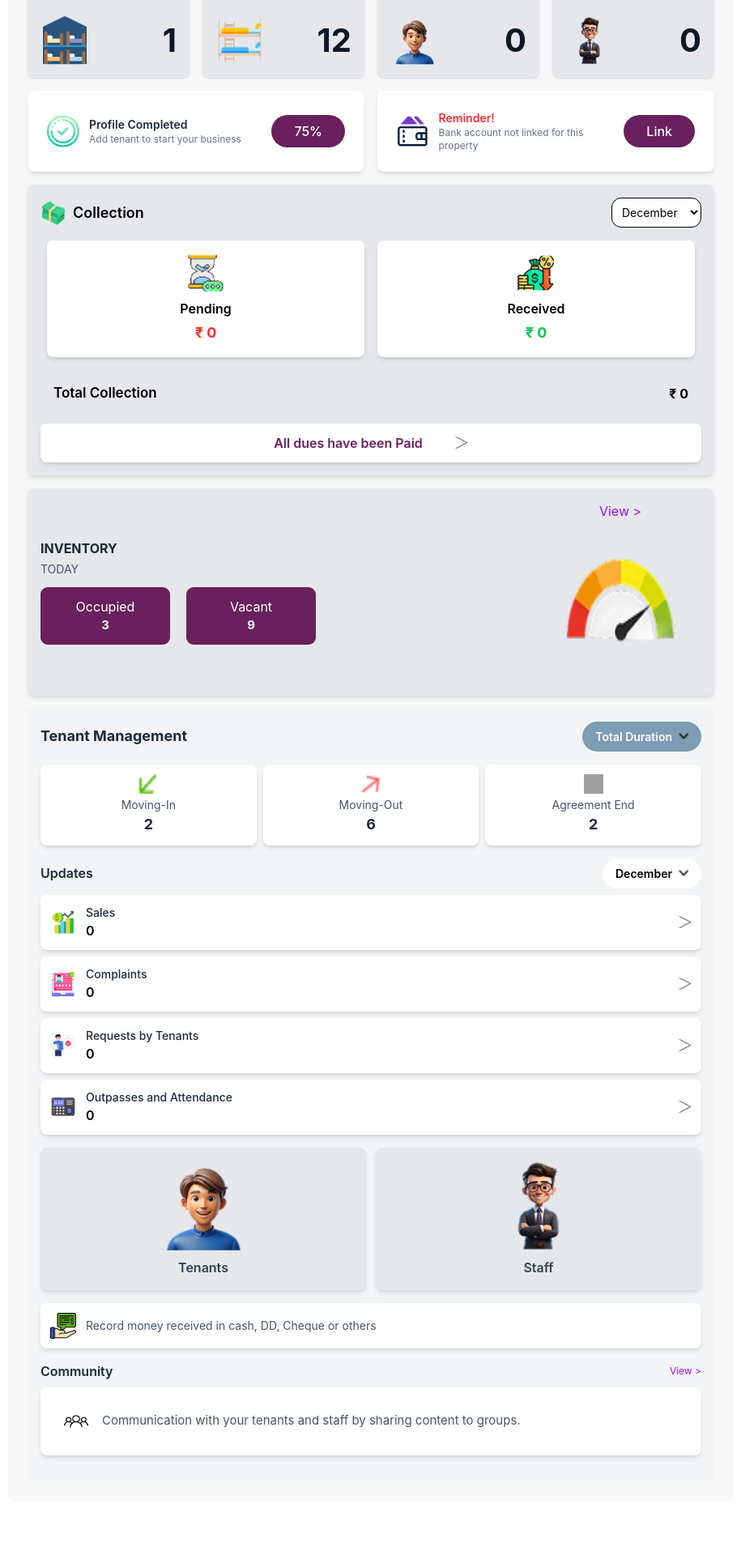
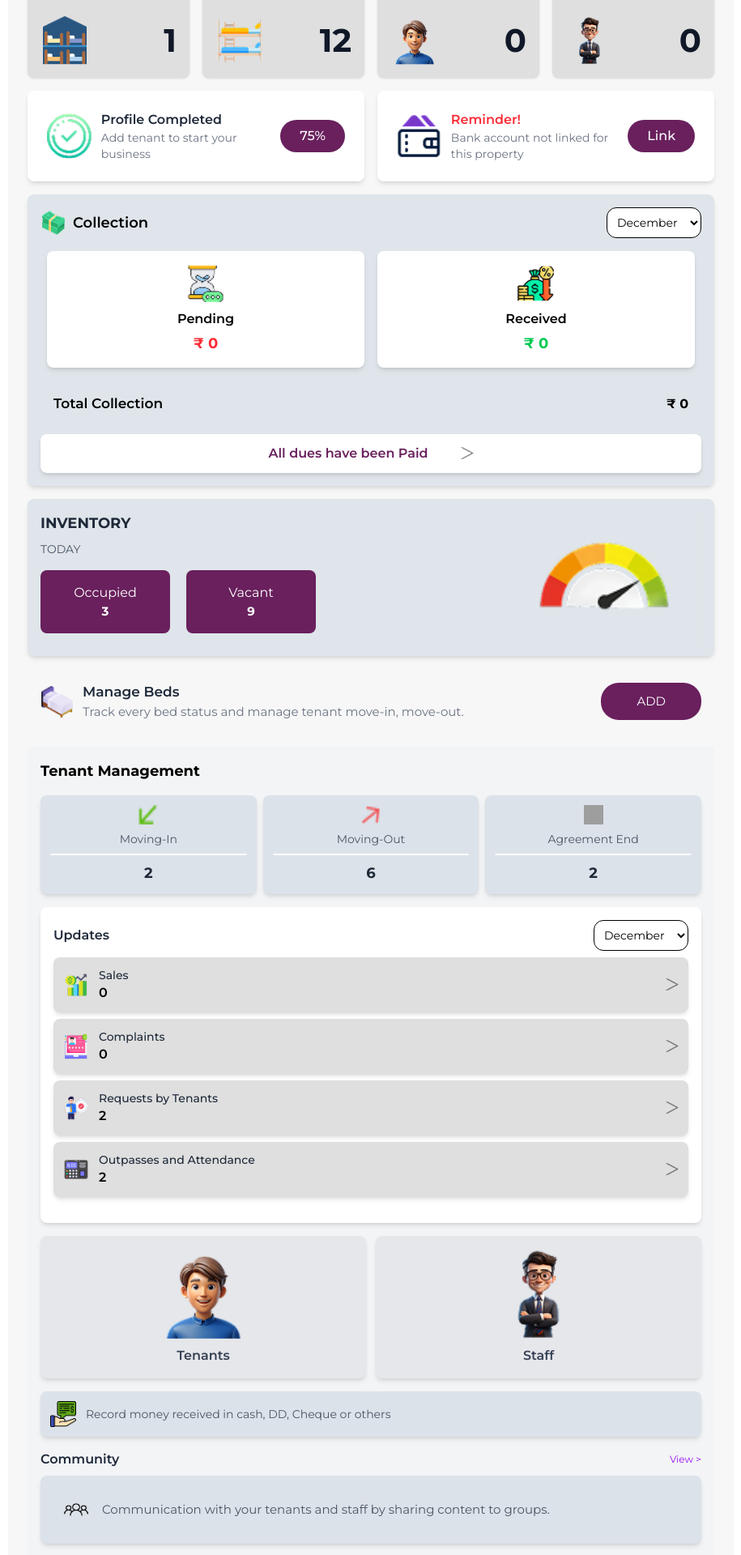
Before and after one commit to DeveloperDhanush-git/HostelManagementEl, a React (Create React App) app: page / in a window 1280 px wide. Shown: the part 180-2100 px from the top of the page at 81% size, without its empty margins (182-1097 px from the left). Before the commit the page ends 2033 px from the top, so only its background shows below. Built offline with nearby package versions, Linux system fonts and the light colour scheme; grey boxes are pictures that could not be loaded.

Commit message:
responsive added

```diff
--- a/src/components/CardsComponent.js
+++ b/src/components/CardsComponent.js
@@ -1,6 +1,6 @@
 const CardsComponent = ({ imageSrc, title, count }) => {
     return (
-      <div className="flex flex-col justify-between bg-gray-200 p-4 rounded-lg shadow w-full h-[140px]">
+      <div className="flex flex-col justify-between bg-[#DFDFDF] p-4 rounded-lg shadow w-full h-[140px]">
         {/* Card Title with > Icon */}
         <h3 className="font-bold text-lg flex items-center">
           {title} <span className="ml-1 text-gray-500">&gt;</span>
--- /dev/null
+++ b/src/components/CommunityCard.js
@@ -0,0 +1,10 @@
+const CommunityCard = ({ image, text }) => {
+    return (
+      <div className="p-3 flex flex-col sm:flex-row gap-3 items-center">
+        <img src={image} alt="Community" className="w-10 h-9" />
+        <p className="text-[15px] text-gray-600">{text}</p>
+      </div>
+    );
+  };
+
+  export default CommunityCard;
--- /dev/null
+++ b/src/components/RecordMoneyCard.js
@@ -0,0 +1,12 @@
+const RecordMoneyCard = () => {
+    return (
+      <div className="p-3 bg-[rgba(124,157,179,0.2)] rounded-lg shadow-md flex flex-col sm:flex-row items-center gap-3 mb-4">
+        <img src="/assets/speech-bubble_4429060-removebg-preview 1.png" alt="Money" className="w-8 h-8" />
+        <p className="text-[14px] text-gray-600">
+          Record money received in cash, DD, Cheque or others
+        </p>
+      </div>
+    );
+  };
+
+  export default RecordMoneyCard;
--- a/src/components/RectangleCard.js
+++ b/src/components/RectangleCard.js
@@ -1,17 +1,17 @@
 const RectangleCard = ({ imageSrc, title, description, buttonText, color, textcolor }) => {
   return (
-    <div className="flex-1 flex items-center justify-between p-6 bg-white rounded-lg shadow-md">
+    <div className="flex flex-col sm:flex-row items-center justify-between p-4 sm:p-6 bg-white rounded-lg shadow-md w-full">
       {/* Left Side: Image + Title & Description */}
-      <div className="flex items-center gap-3">
-        {imageSrc && <img src={imageSrc} alt={title} className="w-10 h-10 object-contain" />}
+      <div className="flex flex-col sm:flex-row items-center gap-3 text-center sm:text-left">
+        {imageSrc && <img src={imageSrc} alt={title} className="w-12 h-12 sm:w-14 sm:h-14 object-contain" />}
         <div>
-          <h4 className={`text-gray-800 font-semibold text-sm ${textcolor}`}>{title}</h4>
-          <p className="text-xs text-gray-500">{description}</p>
+          <h4 className={`text-gray-800 font-semibold text-sm sm:text-base ${textcolor}`}>{title}</h4>
+          <p className="text-xs sm:text-sm text-gray-500">{description}</p>
         </div>
       </div>
 
       {/* Right Side: Button */}
-      <button className={`px-7 py-2 text-white font-medium rounded-[22px] ${color}`}>
+      <button className={`px-6 py-2 text-white font-medium rounded-[22px] mt-3 sm:mt-0 w-full sm:w-auto ${color}`}>
         {buttonText}
       </button>
     </div>
--- a/src/components/RectangleMeter.js
+++ b/src/components/RectangleMeter.js
@@ -1,36 +1,39 @@
-const RectangleMeterCard = ({ title, beds, occupied, vacant, meterImage }) => {
+const RectangleMeterCard = ({ title, occupied, vacant, meterImage }) => {
   return (
-    <div className="flex justify-between items-center p-4 bg-gray-200 rounded-lg shadow-md">
-      {/* Left Section */}
-      <div className="flex flex-col gap-1 w-full ">
-        {/* Title & Beds Info */}
-        <h3 className="text-gray-800 font-bold">{title}</h3>
-        <p className="text-gray-600 text-sm">TODAY</p>
+    <div className="flex flex-col sm:flex-row items-center
+    sm:items-start justify-start sm:justify-between
+    text-center sm:text-left gap-4 sm:gap-6 w-full
+    p-4 bg-[rgba(124,157,179,0.2)] rounded-lg shadow-md">
+
+      {/* Left Section - Title, Today Text, and Image for Small Screens */}
+      <div className="w-full flex flex-col items-center sm:w-auto sm:order-2">
+        {/* Title & "TODAY" Above Image for Small Screens */}
+        <h3 className="text-gray-800 font-bold text-lg sm:hidden">{title}</h3>
+        <p className="text-gray-600 text-sm sm:hidden">TODAY</p>
+
+        {/* Image */}
+        <img src={meterImage} alt="Meter" className="w-40 sm:w-60 h-auto" />
+      </div>
+
+      {/* Right Section - Title, Today, and Cards (For Large Screens) */}
+      <div className="flex flex-col gap-2 w-full sm:w-auto sm:order-1">
+        {/* Title & "TODAY" for Large Screens */}
+        <h3 className="text-gray-800 font-bold text-lg hidden sm:block">{title}</h3>
+        <p className="text-gray-600 text-sm hidden sm:block">TODAY</p>
 
         {/* Occupied & Vacant Section */}
-        <div className="flex gap-5 mt-2">
-          <div className="bg-[#69205D] text-white p-3 rounded-[9px] text-center w-40">
-            <p className=" text-[16px] ">Occupied</p>
-            <p className="text-[15px] font-bold ">{occupied}</p>
+        <div className="flex sm:flex-row gap-3 sm:gap-5 mt-2 w-full sm:w-auto">
+          <div className="bg-[#69205D] text-white p-4 rounded-lg text-center w-full sm:w-40">
+            <p className="text-[16px]">Occupied</p>
+            <p className="text-[15px] font-bold">{occupied}</p>
           </div>
-          <div className="bg-[#69205D] text-white p-3 rounded-[9px] text-center w-40">
-            <p className="text-[16px] ">Vacant</p>
+          <div className="bg-[#69205D] text-white p-4 rounded-lg text-center w-full sm:w-40">
+            <p className="text-[16px]">Vacant</p>
             <p className="text-[15px] font-bold">{vacant}</p>
           </div>
         </div>
       </div>
 
-      {/* Right Section */}
-      <div className="flex flex-col items-center">
-        {/* View Link (Above the Image) */}
-        <button className="text-[16px] text-purple-600 flex items-center">
-          View &gt;
-        </button>
-
-        <div className="w-50 h-50">
-        <img src={meterImage} alt="Meter" className=" w-60 h-50" />
-      </div>
-    </div>
     </div>
   );
 };
--- a/src/components/SquareCard.js
+++ b/src/components/SquareCard.js
@@ -4,7 +4,7 @@ const SquareCard = ({ imageSrc, title,  }) => {
   const [selectedMonth, setSelectedMonth] = useState("December");
 
   return (
-    <div className="bg-gray-200 p-4 rounded-lg shadow-md w-full">
+    <div className="bg-[rgba(124,157,179,0.2)] p-4 rounded-lg shadow-md w-full">
       {/* Header (Collection & Dropdown) */}
       <div className="flex items-center justify-between mb-4">
         <div className="flex items-center gap-2">
--- /dev/null
+++ b/src/components/StatusCard.js
@@ -0,0 +1,16 @@
+const StatusCard = ({ image, label, count }) => {
+    return (
+        <div className="p-3 rounded-lg shadow-md text-center bg-[rgba(124,157,179,0.2)]">
+        <img src={image} alt={label} className="w-6 h-6 mx-auto mb-2" />
+        <p className="text-xs sm:text-sm text-gray-600">{label}</p>
+
+        {/* Horizontal Line */}
+        <hr className="my-2 border-1 border-white w-4/4 mx-auto rounded-lg" />
+
+        <p className="text-sm sm:text-lg font-bold text-gray-800">{count}</p>
+      </div>
+
+    );
+  };
+
+  export default StatusCard;
--- /dev/null
+++ b/src/components/TenantStaffCard.js
@@ -0,0 +1,16 @@
+const TenantsStaffCard = () => {
+    return (
+      <div className="grid grid-cols-2 sm:grid-cols-2 gap-3 mb-4">
+        <div className="p-4 bg-gray-200 rounded-lg text-center shadow-md">
+          <img src="/assets/avatar-male__8_-removebg-preview 1.png" alt="Tenants" className="w-28 h-28 mx-auto mb-2" />
+          <p className="text-gray-700 font-semibold">Tenants</p>
+        </div>
+        <div className="p-4 bg-gray-200 rounded-lg text-center shadow-md">
+          <img src="/assets/bb-removebg-preview 2.png" alt="Staff" className="w-28 h-28 mx-auto mb-2" />
+          <p className="text-gray-700 font-semibold">Staff</p>
+        </div>
+      </div>
+    );
+  };
+
+  export default TenantsStaffCard;
--- a/src/components/UpdatesCard.js
+++ b/src/components/UpdatesCard.js
@@ -1,6 +1,6 @@
 const UpdateCard = ({ image, title, count }) => {
     return (
-      <div className="flex justify-between items-center bg-white p-3 rounded-lg shadow-md">
+      <div className="flex justify-between items-center bg-[#DFDFDF] p-3 rounded-lg shadow-md">
         {/* Left Side: Image, Title, and Count */}
         <div className="flex items-center gap-3">
           <img src={image} alt={title} className="w-8 h-8 object-contain" />
@@ -8,6 +8,7 @@ const UpdateCard = ({ image, title, count }) => {
             <h4 className="text-gray-800 font-medium text-sm">{title}</h4>
             <p className="text-black-800 text-[16px] font-semibold">{count}</p>
           </div>
+
         </div>
 
         {/* Right Side: Arrow Icon */}
--- a/src/pages/Dashboard.js
+++ b/src/pages/Dashboard.js
@@ -1,20 +1,26 @@
+import { useState } from "react";
 import ProfileComponent from "../components/ProfileComponent";
 import CardsComponent from "../components/CardsComponent";
 import RectangleCard from "../components/RectangleCard";
 import SquareCard from "../components/SquareCard";
 import RectangleMeter from "../components/RectangleMeter";
-// import BedsComponent from "../components/BedsComponent";
-// import BusinessExpensesCard from "../components/BusinessExpensesCard";
-import TenantManagement from "../components/TenantManagement";
+import StatusCard from "../components/StatusCard";
+import UpdatesCard from "../components/UpdatesCard";
+import CommunityCard from "../components/CommunityCard";
+import TenantStaffCard from "../components/TenantStaffCard";
+import RecordMoneyCard from "../components/RecordMoneyCard";
+import BedsComponent from "../components/BedsComponent";
+const Dashboard = () => {
+  const [selectedMonth, setSelectedMonth] = useState("December");
+  return (
+<div className="space-y-4 max-w-4xl mx-auto p-4 sm:p-6 bg-[#F7F7F7] rounded-lg mt-1" style={{ fontFamily: "Montserrat" }}>
 
-const Dashboard = () => {
-  return (
-    <div className="space-y-4 max-w-4xl mx-auto p-6 bg-[#F7F7F7]  rounded-lg mt-1">
 
       <ProfileComponent />
 
 
-      <div className="flex gap-4">
+      <div className="flex flex-wrap lg:flex-nowrap gap-4 justify-center">
+
         <CardsComponent imageSrc="/assets/image.png" title="Properties" count={1} />
         <CardsComponent imageSrc="/assets/image (1).png" title="Beds" count={12} />
         <CardsComponent imageSrc="/assets/avatar-male__8_-removebg-preview 1.png" title="Tenants" count={0} />
@@ -51,12 +57,69 @@ const Dashboard = () => {
   meterImage="/assets/Untitled_design__2___1_-removebg-preview 1.png" // Change this path based on your image location
 />
 
-      {/* <BedsComponent imageSrc="/assets/bed.png"/>
+      <BedsComponent imageSrc="/assets/bed.png"/>
+    <div className="p-4 bg-gray-100 min-h-screen">
+      {/* Header */}
+      <div className="flex justify-between items-center mb-4">
+        <h3 className="text-lg font-bold">Tenant Management</h3>
+      </div>
 
-      <div className="p-5 flex justify-center">
-      <BusinessExpensesCard iconSrc="/assets/shopping_bag.png" title="Business Expenses" />
-    </div> */}
-    <TenantManagement/>
+      {/* Status Cards */}
+      <div className="grid grid-cols-3 gap-2 mb-4">
+        <StatusCard image="/assets/icon.png" label="Moving-In" count="2" />
+        <StatusCard image="/assets/icon (1).png" label="Moving-Out" count="6" />
+        <StatusCard image="/assets/agreement-end.png" label="Agreement End" count="2" />
+      </div>
+
+      {/* Updates Section */}
+      <div className="bg-white p-4 rounded-lg shadow-md mb-4">
+      {/* Header with Title & Dropdown */}
+      <div className="flex justify-between items-center mb-2">
+        <h3 className="text-gray-800 font-semibold">Updates</h3>
+        <select
+          className="border p-2 rounded-[12px] text-sm bg-white"
+          value={selectedMonth}
+          onChange={(e) => setSelectedMonth(e.target.value)}
+        >
+          {[
+            "January", "February", "March", "April", "May", "June",
+            "July", "August", "September", "October", "November", "December"
+          ].map((month) => (
+            <option key={month} value={month}>{month}</option>
+          ))}
+        </select>
+      </div>
+
+      {/* Updates Cards */}
+      <div className="space-y-2 mb-4">
+        <UpdatesCard image="/assets/image (7).png" title="Sales" count="0" />
+        <UpdatesCard image="/assets/image (8).png" title="Complaints" count="0" />
+        <UpdatesCard image="/assets/image (9).png" title="Requests by Tenants" count="2" />
+        <UpdatesCard image="/assets/image (10).png" title="Outpasses and Attendance" count="2" />
+      </div>
+    </div>
+
+      {/* Tenants & Staff Cards */}
+      <TenantStaffCard />
+
+      {/* Record Money Card */}
+      <RecordMoneyCard />
+
+      {/* Community Section */}
+      <div className="flex justify-between items-center mb-2 ">
+        <h3 className="text-gray-800 font-semibold">Community</h3>
+        <button className="text-xs text-purple-600 flex items-center">
+          View &gt;
+        </button>
+      </div>
+
+      <div className="p-3 bg-[rgba(124,157,179,0.2)] rounded-lg shadow-md flex items-center gap-3 mb-4">
+        <CommunityCard
+          image="/assets/community-removebg-preview 1.png"
+          text="Communication with your tenants and staff by sharing content to groups."
+        />
+      </div>
+    </div>
 
     </div>
   );
```
